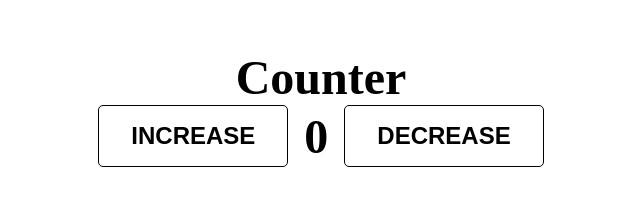
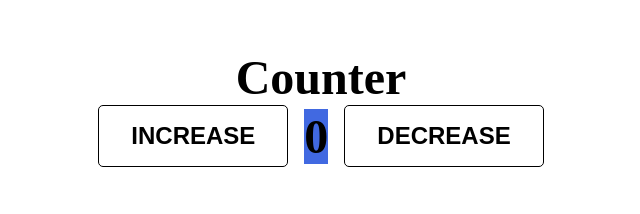
Before and after one commit to antor9732/vue-ja-03-learning, a Vue app in the folder vueJs-3rd-project/: page / in a window 1280 px wide. Shown: the top 214 px of the page, without its empty margins (319-959 px from the left). Built offline with nearby package versions, Linux system fonts and the light colour scheme.

Commit message:
Binding to Arrays try

```diff
--- a/vueJs-3rd-project/src/components/Counter.vue
+++ b/vueJs-3rd-project/src/components/Counter.vue
@@ -3,30 +3,32 @@ export default {
   data() {
     return {
       count: 0, // this is the data property
-      // isActive: true,
+      isActive: false,
       // hasError: true,
-      classObject: {
-        'default-heading': true,
-        "bg-danger": false,
-      },
+      // classObject: {
+      //   'default-heading': true,
+      //   "bg-danger": false,
+      // },
+      activeClass: 'default-heading',
+      errorClass: 'bg-danger'
     };
   },
   methods: {
     increase() {
       this.count++;
       if (this.count > 0) {
-        this.classObject["default-heading"] = false;
-        this.classObject["bg-danger"] = false;
-        // this.isActive = false;
+        // this.classObject["default-heading"] = false;
+        // this.classObject["bg-danger"] = false;
+        this.isActive = false;
         // this.hasError = false;
       }
     },
     decrease() {
       this.count--;
       if (this.count < 0) {
-        this.classObject["default-heading"] = true;
-        this.classObject["bg-danger"] = true;
-        // this.isActive = true;
+        // this.classObject["default-heading"] = true;
+        // this.classObject["bg-danger"] = true;
+        this.isActive = true;
         // this.hasError = true;
       }
     },
@@ -42,7 +44,7 @@ export default {
 
       <h1
         class="static"
-       :class="classObject"
+       :class="[isActive ? 'default-heading' : 'bg-danger']"
       >
         {{ count }}
       </h1>
@@ -67,7 +69,7 @@ h1 {
   align-items: center;
   gap: 1rem;
 }
-.default {
+.default-heading {
   color: red;
 }
 .bg-danger {
```
